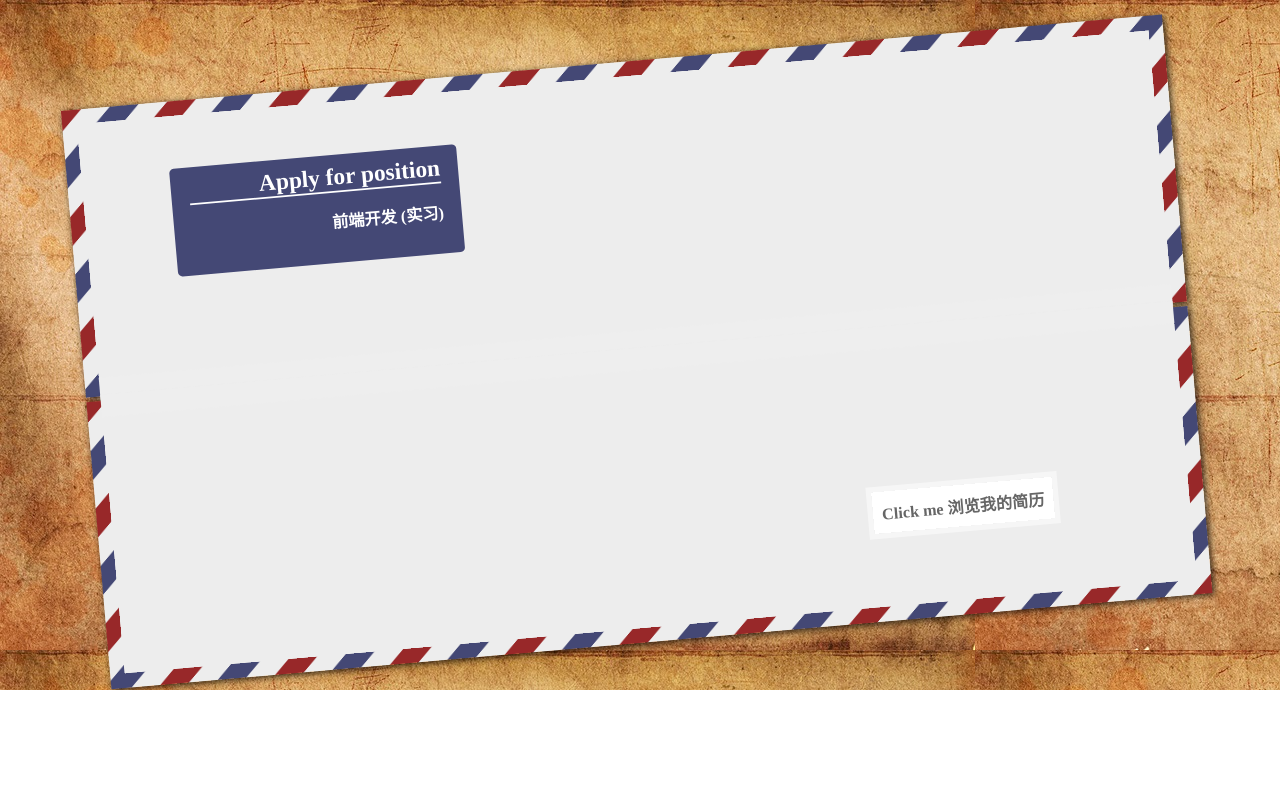
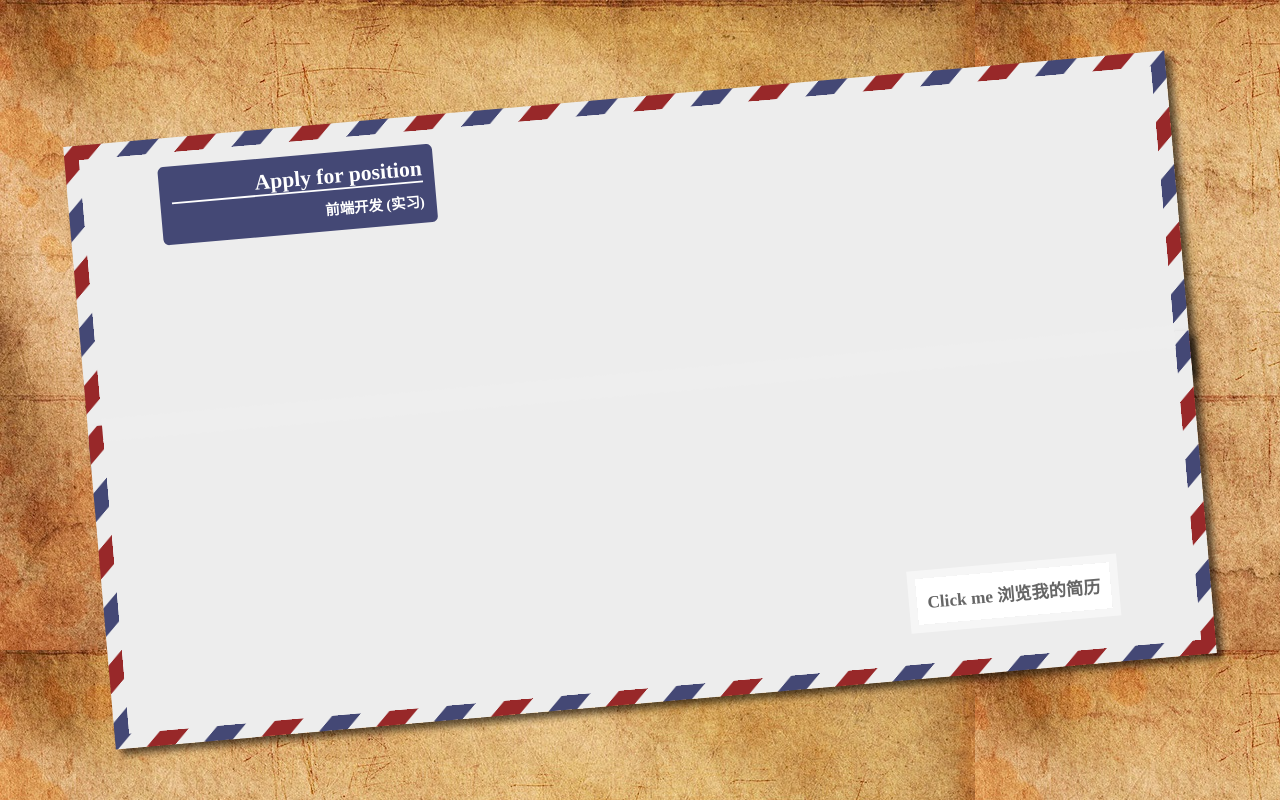
Before and after one commit to thisTom/thisTom.github.io, a plain HTML site: page resume/index.html in a window 1280 px wide. Drawn offline with Linux system fonts and the light colour scheme.

Commit message:
resume
resume

```diff
--- a/resume/stylesheets/main.css
+++ b/resume/stylesheets/main.css
@@ -1,3 +1,19 @@
+
+@media only screen and (max-width:1100px ) {
+	body.open #cover #mask1{
+		top: -30% !important;
+		transform: rotate(-40deg) !important;
+	}
+	body.open #cover #mask2{
+		transform: rotate(-50deg) !important;
+		top: 300% !important;
+		opacity: 0 !important;
+	}
+
+
+}
+
+
 body{
 	margin: 0;
 	background-color: #FFF;
@@ -29,7 +45,7 @@ nav{
 	position: fixed;
     z-index: 1000;
     left: -100px;
-	top: 160px;
+    top: 20%;
     transition: all 0.5s 0.8s;
 }
 body.open nav{
@@ -84,29 +100,9 @@ nav ul a:hover span{
 body > section{
 	width: 100%;
 	height: 690px;
-	overflow: hidden;
+	overflow: scroll;
 
 }
-
-@media only screen and (max-width:1000px ) {
-
-
-	body > section{
-			overflow: scroll;
-	}
-	body.open #cover{
-		display: none;
-	}
-
-	#cover .content .letter-top{
-		margin-left: 65px;
-	}
-	#cover .content p#open{
-		margin-left: 700px !important;
-	}
-}
-
-
 body #skill,
 body #about,
 body #works,
@@ -141,24 +137,29 @@ section .content{
     top: 0;
     z-index: 100;
     background: url(../images/coverBg.jpg);
+    height: 100vh;
+    padding: 0px;
 }
 .cover-rotate{
 	transform:rotate(-5deg) scale(0.9);
 	-webkit-transform:rotate(-5deg) scale(0.9);
+    position: absolute;
+    top: 0;
+    left: 0;
+    right: 0;
+    bottom: 0;
+    margin: auto;
 }
 
 .mask{
 	box-sizing: border-box;
     width: 96%;
-	min-width: 1000px;
-	height: 320px;
+    height: 45%;
     position: absolute;
     padding: 1em;
     border: 1em solid transparent;
-	background: linear-gradient(#ededed, #ededed) padding-box,
-	            repeating-linear-gradient(-45deg, #982829 0, #982829 12.5%, #ededed 0, #ededed 25%,
-	              #444875 0, #444875 37.5%, #ededed 0, #ededed 50%) 38px / 8em 8em;
-	box-shadow: 2px 2px 8px rgba(0,0,0,.8);
+    background: linear-gradient(#ededed, #ededed) padding-box, repeating-linear-gradient(-45deg, #982829 0, #982829 12.5%, #ededed 0, #ededed 25%, #444875 0, #444875 37.5%, #ededed 0, #ededed 50%) 38px / 8em 8em;
+    box-shadow: .4em .4em .5em rgba(0,0,0,.6);
 }
 .cover-rotate,
 .mask,
@@ -172,7 +173,7 @@ section .content{
 	transition: all 1.5s ease 0.8s;
 }
 #mask1{
-	top: 25px;
+	top: 8%;
     left: 2%;
 
 }
@@ -188,7 +189,7 @@ section .content{
 
 }
 #mask2{
-	top: 350px;
+	top: 47%;
     left: 2%;
 
 }
@@ -204,44 +205,48 @@ section .content{
 
 }
 #cover .content{
-	padding-top: 80px;
 	position: relative;
-	height: 700px;
+    height: 100%;
+    width: 100%;
 }
 #cover .content .letter-top{
-	margin-top: 20px;
 	background-color: #444875;
-	border-radius: 5px;
-	padding: 10px 20px;
+    border-radius: .4em;
+    padding: .8em;
     width: 280px;
-	height: 100px;
+    position: absolute;
+    left: 10%;
+    top: 12%;
 }
 #cover .content h2{
-
 	text-align: right;
     width: 280px;
     margin: 0px;
-	font-size: 26px;
+    font-size: 1.5em;
     color: white;
     border-bottom: 2px solid white;
 }
-#cover .content p{
-	font-size: 18px;
-	font-weight: 600;
+.letter-top p{
     color: white;
     text-align: right;
+    padding-top: .5em;
+    font-weight: 600;
+    margin: 0;
+
 }
 #cover .content p#open{
+	font-size: 1.2em;
+    color: #666;
+    font-weight: 600;
 	display: inline-block;
     cursor: pointer;
-	margin-top: 300px;
-	margin-left: 740px;
-	padding: 10px;
-	border: solid 6px hsla(0,0%,100%,.5);
-	color: #666;
-	text-align: right;
+    padding: .6em;
+    border: solid 0.5em hsla(0,0%,100%,.5);
     background-color: white;
     background-clip: padding-box;
+    position: absolute;
+    right: 10%;
+    bottom: 12%;
 }
 #cover .content p#open:hover{
 	border-color: #99F;
@@ -251,7 +256,7 @@ section .content{
 
 body.open #cover #mask1{
 	width: 100%;
-	left: -85%;
+	left: -80%;
 	box-shadow: -4px 4px 4px #222;
 	-webkit-transform: rotate(-35deg);
 	-moz-transform: rotate(-35deg);
@@ -260,7 +265,7 @@ body.open #cover #mask1{
 }
 body.open #cover #mask2{
 	width: 100%;
-	left: 85%;
+	left: 80%;
 	-webkit-box-shadow: 4px -4px 4px #222;
 	-moz-box-shadow: 4px -4px 4px #222;
 	box-shadow: 4px -4px 4px #222;
@@ -276,6 +281,7 @@ body.open #cover{
 	background: none;
 }
 body.open .cover-rotate{
+	overflow: hidden;
 	transform: none;
 	-webkit-transform: none;
 	-moz-transform: none;
@@ -292,6 +298,7 @@ body.open .cover-rotate{
 	color: #EEE;
 }
 body.open #home{
+	height: 650px;
 	background-color: #333;
 }
 body.open #home #info1,
```
Lines whose indentation alone changed are shown as unchanged.
